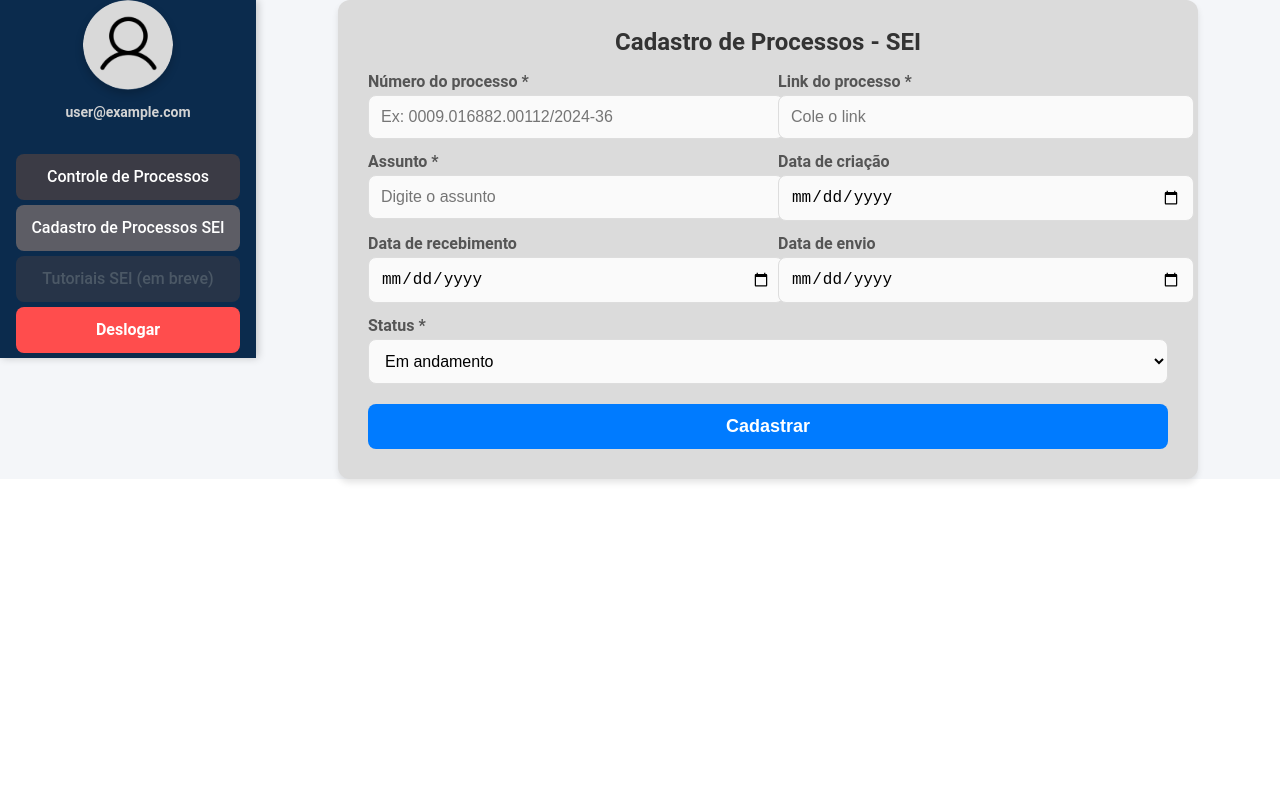
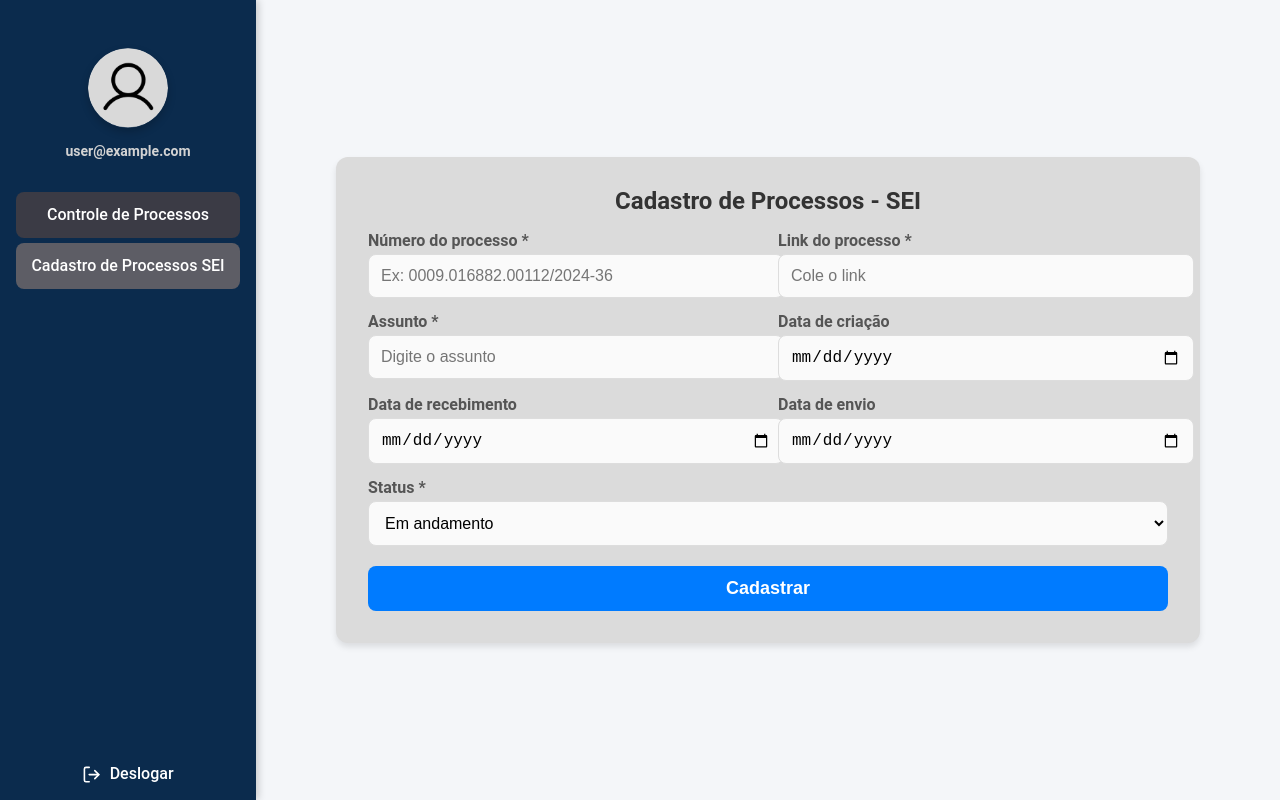
Before and after one commit to yancafer/thor, a React (Vite) app: page /createprocess in a window 1280 px wide. Built offline with nearby package versions, Linux system fonts and the light colour scheme; no server answers; sample sign-in values are in the browser's storage.

Commit message:
Corrigindo estilos

```diff
--- a/src/components/Sidebar/Sidebar.tsx
+++ b/src/components/Sidebar/Sidebar.tsx
@@ -3,13 +3,14 @@ import { useNavigate, useLocation } from "react-router-dom";
 import { logout } from "../../firebase/auth";
 import { useAuthState } from "react-firebase-hooks/auth";
 import { auth } from "../../firebase/firebaseConfig";
-import "./styles.css";
+import { LogOut } from "lucide-react";
+import styles from "./sideBar.module.css";
 import UserLogo from "../../assets/avatar.png";
 
 const Sidebar: React.FC = () => {
   const [user] = useAuthState(auth);
   const navigate = useNavigate();
-  const location = useLocation(); // Obtém a rota atual
+  const location = useLocation();
 
   const handleLogout = async () => {
     await logout();
@@ -19,33 +20,35 @@ const Sidebar: React.FC = () => {
   const menuItems = [
     { path: "/homepage", label: "Controle de Processos" },
     { path: "/createprocess", label: "Cadastro de Processos SEI" },
-    { path: "", label: "Tutoriais SEI (em breve)", disabled: true },
   ];
 
   return (
-    <aside className="sidebar">
-      <div className="user-info">
-        <img src={UserLogo} alt="User Avatar" className="avatar" />
-        <p className="user-email">{user?.email || "Usuário"}</p>
+    <aside className={styles.sidebar}>
+      <div className={styles.userInfo}>
+        <img src={UserLogo} alt="User Avatar" className={styles.avatar} />
+        <p className={styles.userEmail}>{user?.email || "Usuário"}</p>
       </div>
       <nav>
-        <ul className="menu-container">
+        <ul className={styles.menuContainer}>
           {menuItems.map((item, index) => (
             <li
               key={index}
-              className={`menu-item ${
-                location.pathname === item.path ? "active" : ""
-              } ${item.disabled ? "disabled" : ""}`}
-              onClick={() => !item.disabled && navigate(item.path)}
+              className={`${styles.menuItem} ${
+                location.pathname === item.path ? styles.active : ""
+              }`}
+              onClick={() => navigate(item.path)}
             >
               {item.label}
             </li>
           ))}
-          <li className="menu-item logout" onClick={handleLogout}>
-            Deslogar
-          </li>
         </ul>
       </nav>
+      <div className={styles.logoutContainer}>
+        <div className={styles.logoutItem} onClick={handleLogout}>
+          <LogOut className={styles.logoutIcon} />
+          Deslogar
+        </div>
+      </div>
     </aside>
   );
 };
--- /dev/null
+++ b/src/components/Sidebar/sideBar.module.css
@@ -0,0 +1,97 @@
+.sidebar {
+  width: 16rem;
+  height: 100vh;
+  background-color: var(--background-color-secondary);
+  display: flex;
+  flex-direction: column;
+  align-items: center;
+  box-shadow: 0.1rem 0 0.5rem rgba(0, 0, 0, 0.2);
+  justify-content: space-between;
+}
+
+.userInfo {
+  display: flex;
+  flex-direction: column;
+  align-items: center;
+  text-align: center;
+  margin-bottom: 1.8rem;
+}
+
+.userInfo .avatar {
+  width: 5rem;
+  height: 5rem;
+  border-radius: 50%;
+  margin-top: 3rem;
+  box-shadow: 0 0.25rem 0.5rem rgba(0, 0, 0, 0.2);
+  margin-bottom: 1rem;
+}
+
+.userInfo .userEmail {
+  font-size: 0.875rem;
+  color: #d3d3d3;
+  font-weight: bold;
+  text-align: center;
+  word-break: break-word;
+}
+
+.menuContainer {
+  width: 100%;
+  list-style: none;
+  padding: 0;
+  margin: 0;
+  flex-grow: 1;
+}
+
+.menuItem {
+  width: 100%;
+  background-color: #3b3b45;
+  color: white;
+  font-size: 1rem;
+  font-weight: 500;
+  text-align: center;
+  padding: 0.9375rem;
+  margin: 0.3125rem 0;
+  cursor: pointer;
+  border-radius: 0.5rem;
+  transition: all 0.3s ease;
+  user-select: none;
+  box-sizing: border-box;
+}
+
+.menuItem:hover {
+  background-color: #4a4a55;
+  box-shadow: 0 0.25rem 0.5rem rgba(0, 0, 0, 0.2);
+}
+
+.menuItem.active {
+  background-color: #5d5d65;
+  box-shadow: none;
+}
+
+/* Botão de logout separado no final da sidebar */
+.logoutContainer {
+  width: 100%;
+  padding: 1rem;
+  margin-top: auto;
+}
+
+.logoutItem {
+  display: flex;
+  align-items: center;
+  justify-content: center;
+  gap: 0.5rem;
+  color: white;
+  font-size: 1rem;
+  font-weight: 500;
+  cursor: pointer;
+  transition: all 0.3s ease;
+}
+
+.logoutItem:hover {
+  color: #d3d3d3;
+}
+
+.logoutIcon {
+  width: 1.2rem;
+  height: 1.2rem;
+}
--- a/src/components/Sidebar/styles.css
+++ /dev/null
@@ -1,86 +0,0 @@
-/* Sidebar */
-.sidebar {
-  width: 16rem;
-  background-color: var(--background-color-secondary);
-  display: flex;
-  flex-direction: column;
-  align-items: center;
-  box-shadow: 0.1rem 0 0.5rem rgba(0, 0, 0, 0.2);
-}
-
-/* User Info */
-.user-info {
-  display: flex;
-  flex-direction: column;
-  align-items: center;
-  text-align: center;
-  margin-bottom: 1.875rem;
-}
-
-.user-info .avatar {
-  width: 5.625rem; /* 90px -> 5.625rem */
-  height: 5.625rem; /* 90px -> 5.625rem */
-  border-radius: 50%;
-  margin-bottom: 0.9375rem; /* 15px -> 0.9375rem */
-  box-shadow: 0 0.25rem 0.5rem rgba(0, 0, 0, 0.2); /* 4px, 8px -> 0.25rem, 0.5rem */
-}
-
-.user-info .user-email {
-  font-size: 0.875rem; /* 14px -> 0.875rem */
-  color: #d3d3d3;
-  font-weight: bold;
-  text-align: center;
-  word-break: break-word;
-}
-
-/* Menu Items */
-.menu-container {
-  width: 100%; /* Garante que os botões ocupem toda a largura do container */
-  list-style: none;
-  padding: 0;
-  margin: 0;
-}
-
-.menu-item {
-  width: 100%; /* Garante que todos os botões tenham a mesma largura */
-  background-color: #3b3b45;
-  color: white;
-  font-size: 1rem; /* 16px -> 1rem */
-  font-weight: 500;
-  text-align: center;
-  padding: 0.9375rem; /* 15px -> 0.9375rem */
-  margin: 0.3125rem 0; /* 5px -> 0.3125rem */
-  cursor: pointer;
-  border-radius: 0.5rem;
-  transition: all 0.3s ease;
-  user-select: none;
-  box-sizing: border-box; /* Garante que padding não afete a largura */
-}
-
-.menu-item:hover {
-  background-color: #4a4a55;
-  box-shadow: 0 0.25rem 0.5rem rgba(0, 0, 0, 0.2); /* 4px, 8px -> 0.25rem, 0.5rem */
-}
-
-.menu-item.active {
-  background-color: #5d5d65;
-  box-shadow: none;
-}
-
-.menu-item.disabled {
-  background-color: #3b3b45;
-  color: #777;
-  cursor: not-allowed;
-  opacity: 0.6;
-}
-
-/* Logout Button */
-.menu-item.logout {
-  background-color: #ff4d4d;
-  color: white;
-  font-weight: bold;
-}
-
-.menu-item.logout:hover {
-  background-color: #ff2e2e;
-}
--- a/src/pages/register/index.tsx
+++ b/src/pages/register/index.tsx
@@ -4,10 +4,10 @@ import { useAuthState } from "react-firebase-hooks/auth";
 import { auth } from "../../firebase/firebaseConfig";
 import { useNavigate } from "react-router-dom";
 import Sidebar from "../../components/Sidebar/Sidebar";
-import { addDoc, collection, getDocs, query, where, orderBy } from "firebase/firestore";
+import { addDoc, collection, getDocs, query, where } from "firebase/firestore";
 import { db } from "../../firebase/firebaseConfig";
 import DOMPurify from "dompurify";
-import "./styles.css";
+import styles from "./register.module.css";
 
 const Register: React.FC = () => {
   const [formData, setFormData] = useState({
@@ -28,11 +28,8 @@ const Register: React.FC = () => {
   const validateForm = () => {
     const newErrors: { [key: string]: string } = {};
     const sanitizedNumber = DOMPurify.sanitize(formData.number);
-
-    // Ano atual
     const currentYear = new Date().getFullYear();
 
-    // Validações
     if (!sanitizedNumber.match(/^[0-9./-]+$/)) {
       newErrors.number =
         "O número do processo deve conter apenas números, pontos (.), barras (/) e hífens (-).";
@@ -58,93 +55,35 @@ const Register: React.FC = () => {
     e: React.ChangeEvent<HTMLInputElement | HTMLSelectElement>
   ) => {
     const { name, value } = e.target;
-    const currentYear = new Date().getFullYear();
-
-    if (name === "creationDate" || name === "receivedDate" || name === "sentDate") {
-      const year = value.split("-")[0];
-      if (
-        year.length > 4 ||
-        parseInt(year, 10) < 2010 ||
-        parseInt(year, 10) > currentYear
-      ) {
-        setErrors((prev) => ({
-          ...prev,
-          [name]: `Ano inválido. Insira um ano entre 2010 e ${currentYear}.`,
-        }));
-        return;
-      }
-    }
-
     setFormData({ ...formData, [name]: value });
     setErrors((prev) => ({ ...prev, [name]: "" }));
   };
 
-  const checkIfProcessExists = async () => {
-    if (!user) return false;
-
-    const processesRef = collection(db, "users", user.uid, "processes");
-    const q = query(processesRef, where("number", "==", formData.number));
-
-    const querySnapshot = await getDocs(q);
-    return !querySnapshot.empty;
-  };
-
-  const saveProcess = async (userId: string, data: any) => {
-    const processesRef = collection(db, "users", userId, "processes");
-    await addDoc(processesRef, {
-      ...data,
-      createdAt: new Date(), // Adiciona a data de criação
-    });
-  };
-
   const handleSubmit = async (e: React.FormEvent) => {
     e.preventDefault();
-    if (!user) {
-      console.error("Usuário não autenticado.");
-      return;
-    }
-
-    if (!validateForm()) {
-      return;
-    }
+    if (!user) return;
+    if (!validateForm()) return;
 
     setIsLoading(true);
-
     try {
-      const processExists = await checkIfProcessExists();
-      if (processExists) {
-        setErrors({ number: "Este número de processo já está cadastrado." });
-        setIsLoading(false);
-        return;
-      }
-
-      const sanitizedData = {
-        ...formData,
-        number: DOMPurify.sanitize(formData.number),
-        link: DOMPurify.sanitize(formData.link),
-        subject: DOMPurify.sanitize(formData.subject),
-      };
-
-      // O campo "creationDate" será gerado automaticamente no backend
-      await saveProcess(user.uid, sanitizedData);
+      await saveProcess(user.uid, formData);
       alert("Processo cadastrado com sucesso!");
       navigate("/homepage");
     } catch (err) {
-      console.error("Erro ao salvar o processo:", err);
-      alert("Erro ao salvar o processo. Tente novamente.");
+      alert("Erro ao salvar o processo.");
     } finally {
       setIsLoading(false);
     }
   };
 
   return (
-    <div className="register-page">
+    <div className={styles.registerPage}>
       <Sidebar />
-      <div className="create-process">
-        <h1 className="form-title">Cadastro de Processos - SEI</h1>
+      <div className={styles.createProcess}>
+        <h1 className={styles.formTitle}>Cadastro de Processos - SEI</h1>
         <form onSubmit={handleSubmit} noValidate>
-          <div className="form-row">
-            <div className="form-group">
+          <div className={styles.formRow}>
+            <div className={styles.formGroup}>
               <label htmlFor="number">Número do processo *</label>
               <input
                 id="number"
@@ -153,12 +92,12 @@ const Register: React.FC = () => {
                 value={formData.number}
                 onChange={handleChange}
                 placeholder="Ex: 0009.016882.00112/2024-36"
-                className={errors.number ? "error" : ""}
+                className={errors.number ? styles.error : ""}
                 required
               />
-              {errors.number && <p className="error-message">{errors.number}</p>}
+              {errors.number && <p className={styles.errorMessage}>{errors.number}</p>}
             </div>
-            <div className="form-group">
+            <div className={styles.formGroup}>
               <label htmlFor="link">Link do processo *</label>
               <input
                 id="link"
@@ -167,15 +106,15 @@ const Register: React.FC = () => {
                 value={formData.link}
                 onChange={handleChange}
                 placeholder="Cole o link"
-                className={errors.link ? "error" : ""}
+                className={errors.link ? styles.error : ""}
                 required
               />
-              {errors.link && <p className="error-message">{errors.link}</p>}
+              {errors.link && <p className={styles.errorMessage}>{errors.link}</p>}
             </div>
           </div>
 
-          <div className="form-row">
-            <div className="form-group">
+          <div className={styles.formRow}>
+            <div className={styles.formGroup}>
               <label htmlFor="subject">Assunto *</label>
               <input
                 id="subject"
@@ -184,14 +123,12 @@ const Register: React.FC = () => {
                 value={formData.subject}
                 onChange={handleChange}
                 placeholder="Digite o assunto"
-                className={errors.subject ? "error" : ""}
+                className={errors.subject ? styles.error : ""}
                 required
               />
-              {errors.subject && (
-                <p className="error-message">{errors.subject}</p>
-              )}
+              {errors.subject && <p className={styles.errorMessage}>{errors.subject}</p>}
             </div>
-            <div className="form-group">
+            <div className={styles.formGroup}>
               <label htmlFor="creationDate">Data de criação</label>
               <input
                 id="creationDate"
@@ -199,16 +136,14 @@ const Register: React.FC = () => {
                 name="creationDate"
                 value={formData.creationDate}
                 onChange={handleChange}
-                className={errors.creationDate ? "error" : ""}
+                className={errors.creationDate ? styles.error : ""}
               />
-              {errors.creationDate && (
-                <p className="error-message">{errors.creationDate}</p>
-              )}
+              {errors.creationDate && <p className={styles.errorMessage}>{errors.creationDate}</p>}
             </div>
           </div>
 
-          <div className="form-row">
-            <div className="form-group">
+          <div className={styles.formRow}>
+            <div className={styles.formGroup}>
               <label htmlFor="receivedDate">Data de recebimento</label>
               <input
                 id="receivedDate"
@@ -218,7 +153,7 @@ const Register: React.FC = () => {
                 onChange={handleChange}
               />
             </div>
-            <div className="form-group">
+            <div className={styles.formGroup}>
               <label htmlFor="sentDate">Data de envio</label>
               <input
                 id="sentDate"
@@ -230,7 +165,7 @@ const Register: React.FC = () => {
             </div>
           </div>
 
-          <div className="form-group full-width">
+          <div className={styles.formGroup}>
             <label htmlFor="status">Status *</label>
             <select
               id="status"
@@ -245,11 +180,7 @@ const Register: React.FC = () => {
             </select>
           </div>
 
-          <button
-            type="submit"
-            className="submit-button"
-            disabled={isLoading}
-          >
+          <button type="submit" className={styles.submitButton} disabled={isLoading}>
             {isLoading ? "Cadastrando..." : "Cadastrar"}
           </button>
         </form>
--- /dev/null
+++ b/src/pages/register/register.module.css
@@ -0,0 +1,110 @@
+.registerPage {
+  display: flex;
+  justify-content: center;
+  align-items: center;
+  height: 100vh;
+  width: 100vw;
+  background-color: #f4f6f9;
+}
+
+.sidebar {
+  flex-shrink: 0;
+  height: 100%;
+}
+
+.createProcess {
+  flex: 1;
+  margin: auto;
+  max-width: 50rem;
+  padding: 2rem;
+  border-radius: 0.75rem;
+  background: rgb(219, 219, 219);
+  box-shadow: 0 0.25rem 0.375rem rgba(0, 0, 0, 0.1);
+}
+
+.formTitle {
+  text-align: center;
+  font-size: 1.5rem;
+  font-weight: bold;
+  margin-bottom: 1.25rem;
+  color: #333;
+}
+
+.formRow {
+  display: flex;
+  gap: 1.25rem;
+  margin-bottom: 1rem;
+}
+
+.formGroup {
+  flex: 1;
+}
+
+.fullWidth {
+  flex: none;
+  width: 100%;
+}
+
+.formGroup label {
+  display: block;
+  font-weight: 600;
+  margin-bottom: 0.3125rem;
+  color: #555;
+}
+
+.formGroup input,
+.formGroup select {
+  width: 100%;
+  padding: 0.75rem;
+  font-size: 1rem;
+  border: 0.0625rem solid #ddd;
+  border-radius: 0.5rem;
+  background-color: #fafafa;
+  transition: border-color 0.3s ease;
+}
+
+.formGroup input:focus,
+.formGroup select:focus {
+  outline: none;
+  border-color: #007bff;
+  background-color: #ffffff;
+}
+
+.submitButton {
+  width: 100%;
+  padding: 0.75rem;
+  font-size: 1.125rem;
+  font-weight: bold;
+  background-color: #007bff;
+  color: #ffffff;
+  border: none;
+  border-radius: 0.5rem;
+  cursor: pointer;
+  transition: background-color 0.3s ease;
+  margin-top: 1.25rem;
+}
+
+.submitButton:hover {
+  background-color: #0056b3;
+}
+
+.submitButton:active {
+  background-color: #003f8c;
+}
+
+.registerPage {
+  display: flex;
+  height: 100vh; /* Ocupa 100% da altura da tela */
+  width: 100vw; /* Ocupa 100% da largura da tela */
+  background-color: #f4f6f9;
+}
+
+.sidebar {
+  flex-shrink: 0;
+  height: 100vh; /* Faz a barra lateral ocupar 100% da altura da tela */
+  width: 16rem; /* Largura fixa da sidebar */
+  background-color: #ffffff; /* Ajuste se necessário */
+  display: flex;
+  flex-direction: column;
+  justify-content: space-between;
+}
--- a/src/pages/register/styles.css
+++ /dev/null
@@ -1,144 +0,0 @@
-.register-page {
-  display: flex;
-  height: 100%;
-  background-color: #f4f6f9;
-}
-
-.sidebar {
-  flex-shrink: 0;
-  height: 100%;
-}
-
-.create-process {
-  flex: 1;
-  margin: auto;
-  max-width: 800px;
-  padding: 30px;
-  border-radius: 12px;
-  background:rgb(219, 219, 219);
-  box-shadow: 0 4px 6px rgba(0, 0, 0, 0.1);
-}
-
-.form-title {
-  text-align: center;
-  font-size: 24px;
-  font-weight: bold;
-  margin-bottom: 20px;
-  color: #333;
-}
-
-.form-row {
-  display: flex;
-  gap: 20px;
-  margin-bottom: 15px;
-}
-
-.form-group {
-  flex: 1;
-}
-
-.full-width {
-  flex: none;
-  width: 100%;
-}
-
-.form-group label {
-  display: block;
-  font-weight: 600;
-  margin-bottom: 5px;
-  color: #555;
-}
-
-.form-group input,
-.form-group select {
-  width: 100%;
-  padding: 12px;
-  font-size: 16px;
-  border: 1px solid #ddd;
-  border-radius: 8px;
-  background-color: #fafafa;
-  transition: border-color 0.3s ease;
-}
-
-.form-group input:focus,
-.form-group select:focus {
-  outline: none;
-  border-color: #007bff;
-  background-color: #ffffff;
-}
-
-.submit-button {
-  width: 100%;
-  padding: 12px;
-  font-size: 18px;
-  font-weight: bold;
-  background-color: #007bff;
-  color: #ffffff;
-  border: none;
-  border-radius: 8px;
-  cursor: pointer;
-  transition: background-color 0.3s ease;
-  margin-top: 20px;
-}
-
-.submit-button:hover {
-  background-color: #0056b3;
-}
-
-.submit-button:active {
-  background-color: #003f8c;
-}
-
-/* Responsividade */
-@media (max-width: 768px) {
-  .form-row {
-    flex-direction: column;
-  }
-
-  .form-group {
-    width: 100%;
-  }
-
-  .create-process {
-    padding: 20px;
-    max-width: 95%;
-  }
-
-  .form-title {
-    font-size: 20px;
-  }
-
-  .submit-button {
-    font-size: 16px;
-    padding: 10px;
-  }
-}
-
-@media (max-width: 480px) {
-  .form-title {
-    font-size: 18px;
-  }
-
-  .form-group input,
-  .form-group select {
-    padding: 10px;
-    font-size: 14px;
-  }
-
-  .submit-button {
-    font-size: 14px;
-    padding: 8px;
-  }
-}
-
-.error-message {
-  color: red;
-  font-size: 0.9rem;
-  margin-top: 5px;
-}
-
-input.error,
-select.error {
-  border: 2px solid red;
-  background-color: #ffe6e6;
-}
```
